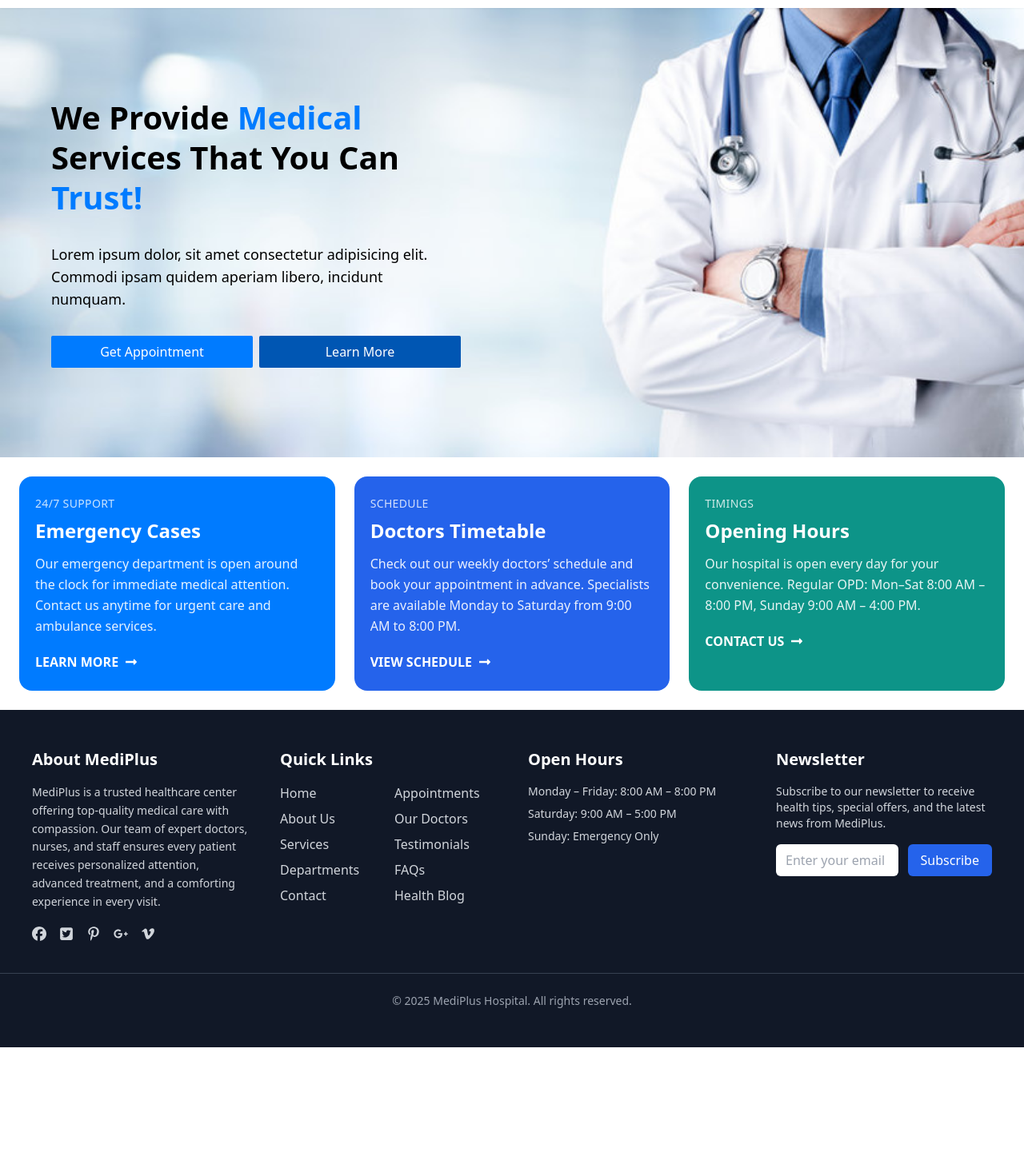
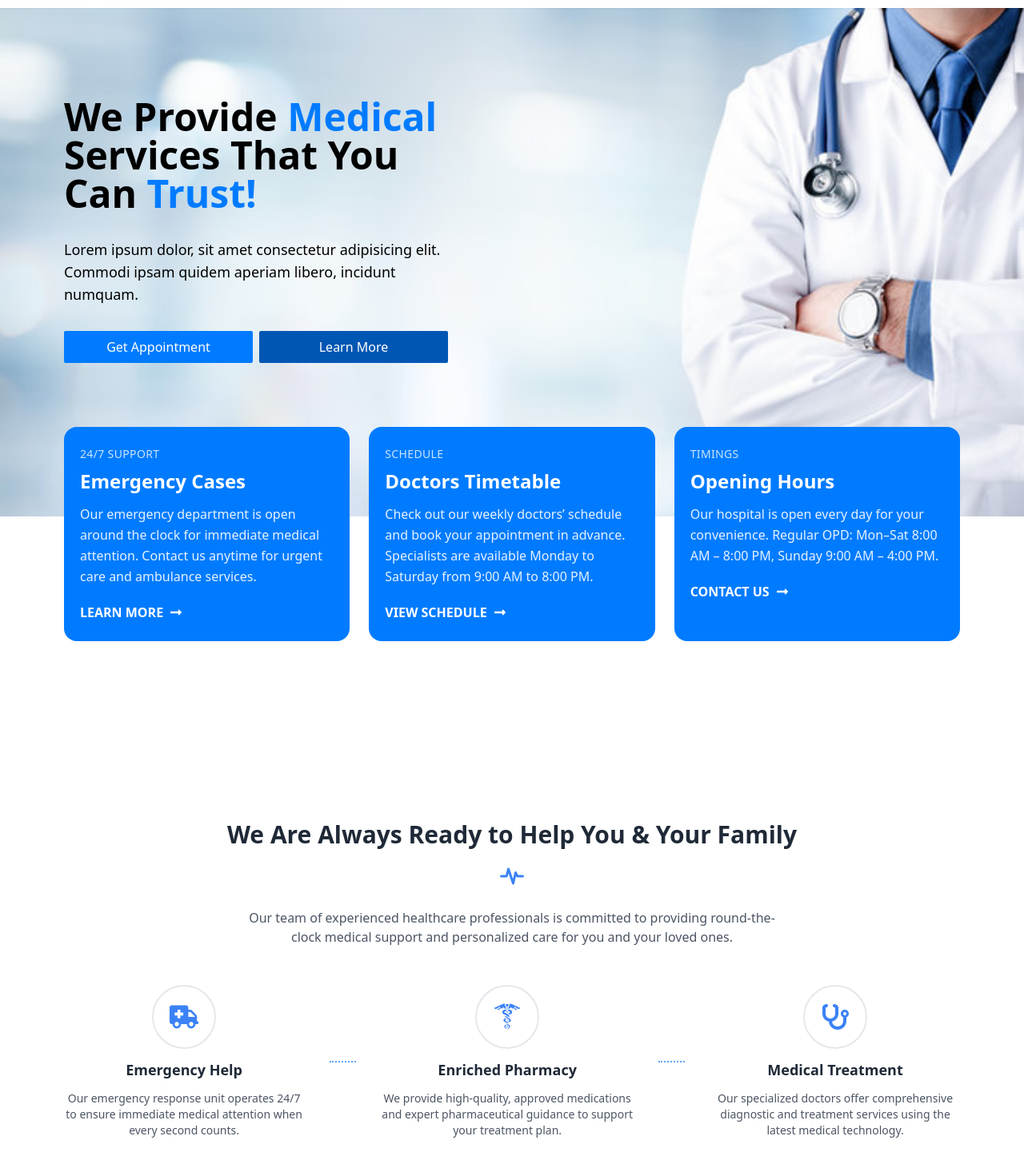
Before and after one commit to kunal-bhati2002/MediPlus, a React (Vite) app: page / in a window 1280 px wide. Shown: the part 54-1510 px from the top of the page at 80% size. Before the commit the page ends 1364 px from the top, so only its background shows below. Built offline with nearby package versions, Linux system fonts and the light colour scheme.

Commit message:
New Section Added

```diff
--- a/src/components/common/InfoCard.tsx
+++ b/src/components/common/InfoCard.tsx
@@ -6,7 +6,8 @@ interface InfoCardProps {
     description: string;
     linkText: string;
     linkHref?: string;
-    bgColor?: string; // Optional Tailwind class (e.g. bg-primary)
+    bgColor?: string;
+    className?: string;
 }
 
 function InfoCard({
@@ -16,16 +17,17 @@ function InfoCard({
     linkText,
     linkHref = "#",
     bgColor = "bg-primary",
+    className = "",
 }: InfoCardProps) {
     return (
         <div
-            className={`${bgColor} py-6 px-5 text-white rounded-2xl shadow-xl/30 transition-shadow duration-300 hover:relative bottom-2 `}
+            className={`${bgColor} py-6 px-5 text-white rounded-2xl shadow-xl/30 transition-shadow duration-300 hover:bottom ${className}`}
         >
             <p className="text-sm uppercase tracking-wide opacity-80 mb-2">{label}</p>
             <h3 className="text-2xl font-semibold mb-3">{title}</h3>
             <p className="text-base mb-5 leading-relaxed opacity-90">{description}</p>
 
-            <span className="flex items-center gap-2 font-semibold text-white hover:text-gray-200 cursor-pointer group">
+            <span className="flex items-center gap-2 font-semibold text-white hover:text-gray-200 cursor-pointer group hover:underline">
                 <a href={linkHref} className="transition-colors duration-200">
                     {linkText}
                 </a>
--- a/src/components/home/Banner.tsx
+++ b/src/components/home/Banner.tsx
@@ -2,20 +2,22 @@ import Button from "../common/Button";
 
 function Banner() {
     return (<>
-        <section className=" md:grid grid-cols-2 bg-[url(/public/images/home_banner_image_1.jpg)] bg-cover">
-            <div className="w-[80%] mx-auto py-28 ">
-                <h1 className="text-2xl font-semibold sm:font-bold md:text-[2.5rem] leading-[50px]  ">We Provide <span className="text-primary">Medical</span> Services That You Can <span className="text-primary">Trust!</span></h1>
+        {/* <section className="md:grid grid-cols-2 bg-[url(/images/home_banner_image_1.jpg)] bg-cover" aria-label="Medical services banner"> */}
+        {/* <div className="w-[80%] mx-auto py-28 px-4"> */}
+        <section className=" grid md:grid-cols-2 bg-[url('/images/home_banner_image_1.jpg')] bg-cover">
+            <div className="container mx-auto px-4 sm:px-6 md:px-20 py-28">
+                <h1 className="text-3xl md:text-5xl font-bold leading-snug">We Provide <span className="text-primary">Medical</span> Services That You Can <span className="text-primary">Trust!</span></h1>
                 <p className="py-3 text-sm md:text-lg md:my-5">Lorem ipsum dolor, sit amet consectetur adipisicing elit. Commodi ipsam quidem aperiam libero, incidunt numquam.</p>
 
-                <div className="flex flex-col gap-2 text-white font-medium sm:flex-row">
+                <div className="flex flex-col gap-2 text-white font-medium sm:flex-row mb-20">
                     <Button variant="primary">Get Appointment</Button>
                     <Button variant="primary-dark">Learn More</Button>
                 </div>
 
             </div>
-            <div className="hidden">
-                {/* <p>hello</p> */}
-            </div>
+            {/* <div className="hidden">
+                <p>hello</p>
+            </div> */}
         </section>
     </>);
 }
--- a/src/components/home/Card.tsx
+++ b/src/components/home/Card.tsx
@@ -1,6 +1,4 @@
 // import { FaLongArrowAltRight } from "react-icons/fa";
-
-import InfoCard from "../common/InfoCard";
 
 // function Card() {
 //     return (<>
@@ -18,16 +16,17 @@ import InfoCard from "../common/InfoCard";
 
 // export default Card
 
+import InfoCard from "../common/InfoCard";
 
 function CardSection() {
     return (
-        <section className="container mx-auto grid md:grid-cols-3 gap-6 p-6">
+        <section className="container mx-auto sm:px-6 md:px-20 grid md:grid-cols-3 gap-6 px-4">
             <InfoCard
                 label="24/7 Support"
                 title="Emergency Cases"
                 description="Our emergency department is open around the clock for immediate medical attention. Contact us anytime for urgent care and ambulance services."
                 linkText="LEARN MORE"
-                bgColor="bg-primary"
+                className="relative bottom-28 transform hover:-translate-y-2.5 transition-transform duration-200 hover:shadow-2xl hover:shadow-primary"
             />
 
             <InfoCard
@@ -35,7 +34,7 @@ function CardSection() {
                 title="Doctors Timetable"
                 description="Check out our weekly doctors’ schedule and book your appointment in advance. Specialists are available Monday to Saturday from 9:00 AM to 8:00 PM."
                 linkText="VIEW SCHEDULE"
-                bgColor="bg-blue-600"
+                className="relative bottom-28 transform hover:-translate-y-2.5 transition-transform duration-200 hover:shadow-2xl hover:shadow-primary"
             />
 
             <InfoCard
@@ -43,7 +42,7 @@ function CardSection() {
                 title="Opening Hours"
                 description="Our hospital is open every day for your convenience. Regular OPD: Mon–Sat 8:00 AM – 8:00 PM, Sunday 9:00 AM – 4:00 PM."
                 linkText="CONTACT US"
-                bgColor="bg-teal-600"
+                className="relative bottom-28 transform hover:-translate-y-2.5 transition-transform duration-200 hover:shadow-2xl hover:shadow-primary"
             />
         </section>
     );
--- /dev/null
+++ b/src/components/home/HelpingFamily.tsx
@@ -0,0 +1,66 @@
+import type { JSX } from "react";
+import { FaAmbulance } from "react-icons/fa";
+import { FaStethoscope } from "react-icons/fa6";
+import { GiCaduceus } from "react-icons/gi";
+import { TbActivityHeartbeat } from "react-icons/tb";
+
+function HelpingFamily() {
+    return (
+        <section className="">
+            <div className="container mx-auto px-4 sm:px-6 md:px-20 py-28 text-center">
+                <h2 className="text-3xl font-bold text-gray-800 mb-4">
+                    We Are Always Ready to Help You & Your Family
+                </h2>
+                <span className="text-blue-500 text-4xl inline-block mb-4">
+                    <TbActivityHeartbeat />
+                </span>
+                <p className="text-gray-600 max-w-2xl mx-auto mb-12">
+                    Our team of experienced healthcare professionals is committed to providing
+                    round-the-clock medical support and personalized care for you and your loved ones.
+                </p>
+
+                <div className="flex flex-col md:flex-row items-center justify-center gap-8">
+                    <IconInfo
+                        icon={<FaAmbulance />}
+                        heading="Emergency Help"
+                        paraInfo="Our emergency response unit operates 24/7 to ensure immediate medical attention when every second counts."
+                    />
+
+                    <div className="hidden md:block w-20 border-t-2 border-dotted border-blue-400"></div>
+
+                    <IconInfo
+                        icon={<GiCaduceus />}
+                        heading="Enriched Pharmacy"
+                        paraInfo="We provide high-quality, approved medications and expert pharmaceutical guidance to support your treatment plan."
+                    />
+
+                    <div className="hidden md:block w-20 border-t-2 border-dotted border-blue-400"></div>
+
+                    <IconInfo
+                        icon={<FaStethoscope />}
+                        heading="Medical Treatment"
+                        paraInfo="Our specialized doctors offer comprehensive diagnostic and treatment services using the latest medical technology."
+                    />
+                </div>
+            </div>
+        </section>
+    );
+}
+
+export default HelpingFamily;
+
+interface PropsInfo {
+    icon: JSX.Element;
+    heading: string;
+    paraInfo: string;
+}
+
+const IconInfo = ({ icon, heading, paraInfo }: PropsInfo) => {
+    return (
+        <div className="group flex flex-col gap-3 text-center max-w-xs ">
+            <span className="mx-auto text-4xl text-blue-500 border-2 p-5 rounded-[50%] group-hover:text-white group-hover:bg-primary">{icon}</span>
+            <h3 className="text-lg font-semibold text-gray-800">{heading}</h3>
+            <p className="text-gray-600 text-sm ">{paraInfo}</p>
+        </div>
+    );
+};
--- a/src/pages/Home.tsx
+++ b/src/pages/Home.tsx
@@ -1,10 +1,12 @@
 import Banner from "../components/home/Banner";
 import Card from "../components/home/Card";
+import HelpingFamily from "../components/home/HelpingFamily";
 
 function Home() {
     return (<>
         <Banner />
         <Card />
+        <HelpingFamily />
     </>);
 }
 
```
